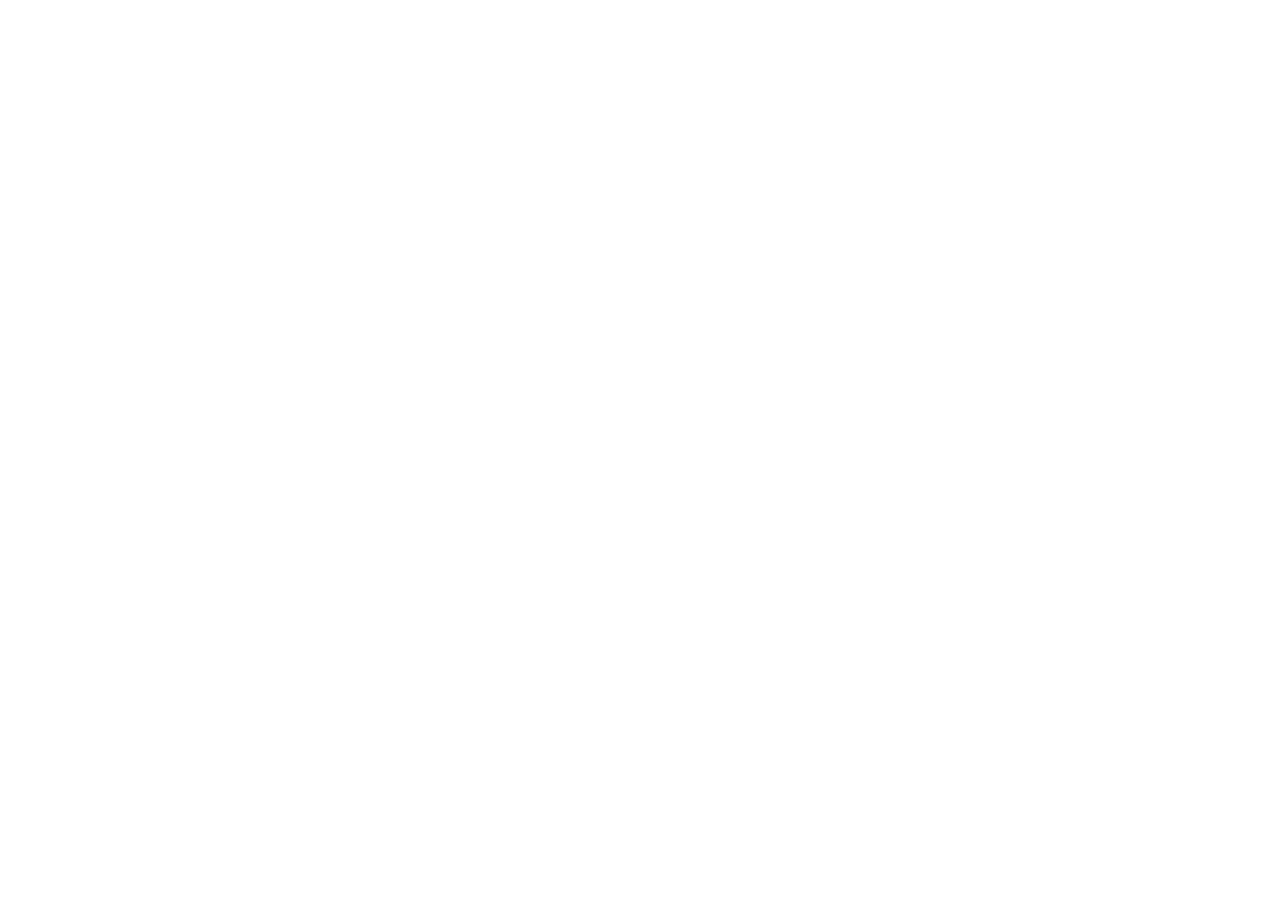
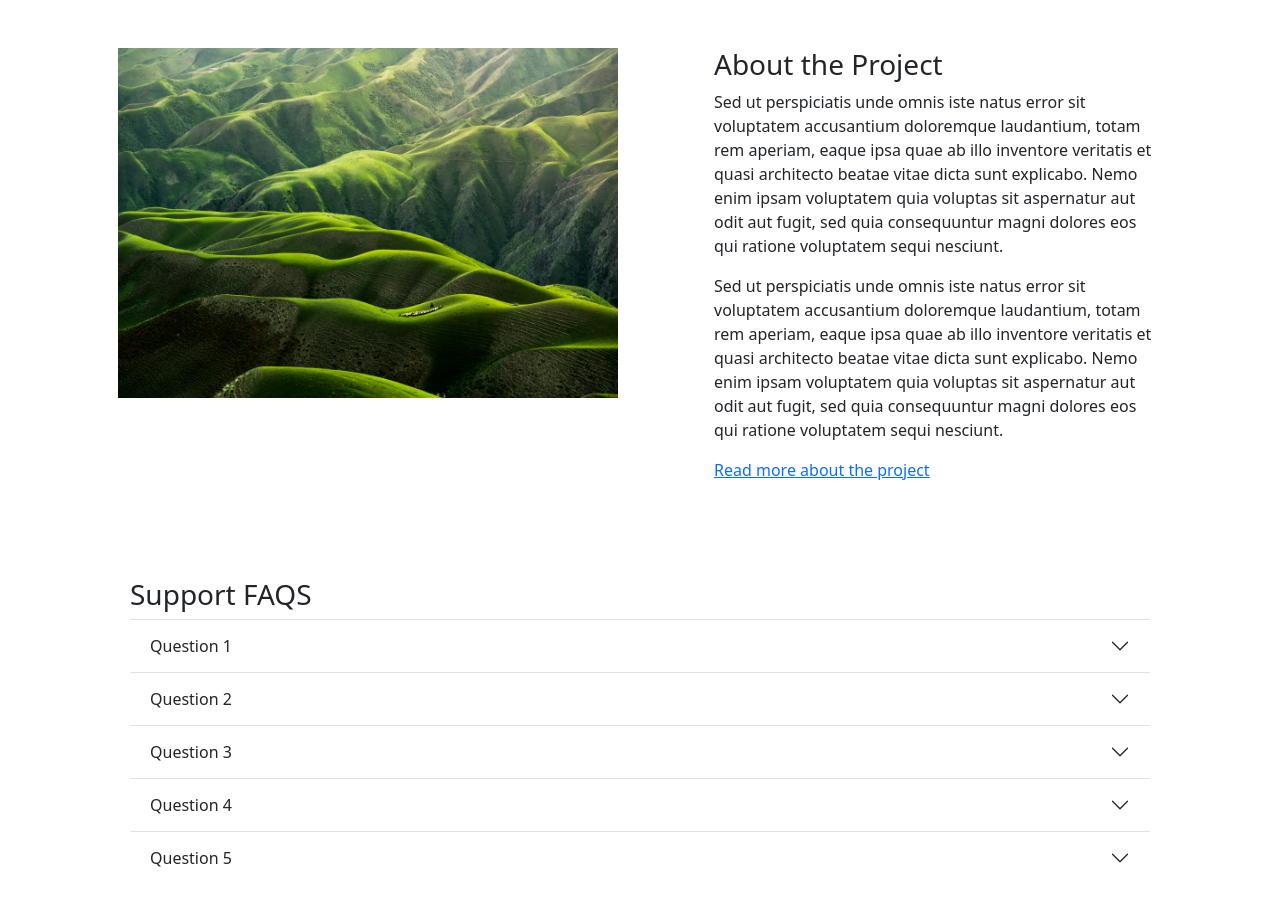
Before and after one commit to C-Blouin/SmartBeach, a React (Vite) app: page / in a window 1280 px wide. Before the commit this address had no page. Shown: the top 906 px of the page. Before the commit the page ends 800 px from the top, so only its background shows below. Built offline with nearby package versions, Linux system fonts and the light colour scheme.

Commit message:
home page, about and FAQ part

```diff
--- a/src/App.jsx
+++ b/src/App.jsx
@@ -1,27 +1,27 @@
 // Importing React Router.
-import { BrowserRouter, Routes, Route } from 'react-router-dom';
+import { BrowserRouter, Routes, Route } from "react-router-dom";
 // Importing createContext, useState, and useEffect hooks.
-import React, { createContext, useState, useEffect } from 'react';
+import React, { createContext, useState, useEffect } from "react";
 
 // Normalize CSS Before Custom Styles.
-import './css/normalize.css';
+import "./css/normalize.css";
 // Custom Styles.
-import './css/App.css';
+import "./css/App.css";
 
 // Importing shared Header and Footer components.
-import Header from './views/shared/Header.jsx';
-import Footer from './views/shared/Footer.jsx';
-
+import Header from "./views/shared/Header.jsx";
+import Footer from "./views/shared/Footer.jsx";
+import Home from "./views/Home.jsx";
 function App() {
-
   return (
-    <div className='App'>
+    <div className="App">
       <Header />
       <main>
         {/* Start of Browser Router Wrapper */}
         <BrowserRouter>
           {/* Application Routes Here */}
           <Routes>
+            <Route path="/" element={<Home />} />
             {/* Place Page Component Routes Here (e.g. Home, About, Dashboard, etc.) */}
           </Routes>
         </BrowserRouter>
@@ -32,4 +32,4 @@
   );
 }
 
-export default App
+export default App;
--- /dev/null
+++ b/src/views/Home.jsx
@@ -0,0 +1,170 @@
+import React from "react";
+
+function Home() {
+  return (
+    <section className="container">
+      <section className="about_us row">
+        <div className="col mx-auto p-5">
+          <img src="/image.jpg" width="500" height="350" alt="" />
+        </div>
+        <div className="col p-5">
+          <h3>About the Project</h3>
+          <p>
+            Sed ut perspiciatis unde omnis iste natus error sit voluptatem
+            accusantium doloremque laudantium, totam rem aperiam, eaque ipsa
+            quae ab illo inventore veritatis et quasi architecto beatae vitae
+            dicta sunt explicabo. Nemo enim ipsam voluptatem quia voluptas sit
+            aspernatur aut odit aut fugit, sed quia consequuntur magni dolores
+            eos qui ratione voluptatem sequi nesciunt.{" "}
+          </p>
+          <p>
+            Sed ut perspiciatis unde omnis iste natus error sit voluptatem
+            accusantium doloremque laudantium, totam rem aperiam, eaque ipsa
+            quae ab illo inventore veritatis et quasi architecto beatae vitae
+            dicta sunt explicabo. Nemo enim ipsam voluptatem quia voluptas sit
+            aspernatur aut odit aut fugit, sed quia consequuntur magni dolores
+            eos qui ratione voluptatem sequi nesciunt.{" "}
+          </p>
+          <a href="#">Read more about the project</a>
+        </div>
+      </section>
+      <section
+        class="accordion accordion-flush questions p-5"
+        id="faqsQuestions"
+      >
+        <h3>Support FAQS</h3>
+        <article class="accordion-item">
+          <h2 class="accordion-header">
+            <button
+              class="accordion-button collapsed"
+              type="button"
+              data-bs-toggle="collapse"
+              data-bs-target="#collapseOne"
+              aria-expanded="true"
+              aria-controls="collapseOne"
+            >
+              Question 1
+            </button>
+          </h2>
+          <div
+            id="collapseOne"
+            class="accordion-collapse collapse"
+            data-bs-parent="#faqsQuestions"
+          >
+            <p class="accordion-body">
+              Sed ut perspiciatis unde omnis iste natus error sit voluptatem
+              accusantium doloremque laudantium, totam rem aperiam, eaque ipsa
+              quae ab illo inventore veritatis et quasi architecto beatae vitae
+              dicta sunt explicabo.
+            </p>
+          </div>
+        </article>
+        <article class="accordion-item">
+          <h2 class="accordion-header">
+            <button
+              class="accordion-button collapsed"
+              type="button"
+              data-bs-toggle="collapse"
+              data-bs-target="#collapseTwo"
+              aria-expanded="false"
+              aria-controls="collapseTwo"
+            >
+              Question 2
+            </button>
+          </h2>
+          <div
+            id="collapseTwo"
+            class="accordion-collapse collapse"
+            data-bs-parent="#faqsQuestions"
+          >
+            <p class="accordion-body">
+              Sed ut perspiciatis unde omnis iste natus error sit voluptatem
+              accusantium doloremque laudantium, totam rem aperiam, eaque ipsa
+              quae ab illo inventore veritatis et quasi architecto beatae vitae
+              dicta sunt explicabo.
+            </p>
+          </div>
+        </article>
+        <article class="accordion-item">
+          <h2 class="accordion-header">
+            <button
+              class="accordion-button collapsed"
+              type="button"
+              data-bs-toggle="collapse"
+              data-bs-target="#collapseThree"
+              aria-expanded="false"
+              aria-controls="collapseThree"
+            >
+              Question 3
+            </button>
+          </h2>
+          <div
+            id="collapseThree"
+            class="accordion-collapse collapse"
+            data-bs-parent="#faqsQuestions"
+          >
+            <p class="accordion-body">
+              Sed ut perspiciatis unde omnis iste natus error sit voluptatem
+              accusantium doloremque laudantium, totam rem aperiam, eaque ipsa
+              quae ab illo inventore veritatis et quasi architecto beatae vitae
+              dicta sunt explicabo.
+            </p>
+          </div>
+        </article>
+        <article class="accordion-item">
+          <h2 class="accordion-header">
+            <button
+              class="accordion-button collapsed"
+              type="button"
+              data-bs-toggle="collapse"
+              data-bs-target="#collapseThree"
+              aria-expanded="false"
+              aria-controls="collapseThree"
+            >
+              Question 4
+            </button>
+          </h2>
+          <div
+            id="collapseThree"
+            class="accordion-collapse collapse"
+            data-bs-parent="#faqsQuestions"
+          >
+            <p class="accordion-body">
+              Sed ut perspiciatis unde omnis iste natus error sit voluptatem
+              accusantium doloremque laudantium, totam rem aperiam, eaque ipsa
+              quae ab illo inventore veritatis et quasi architecto beatae vitae
+              dicta sunt explicabo.
+            </p>
+          </div>
+        </article>
+        <article class="accordion-item">
+          <h2 class="accordion-header">
+            <button
+              class="accordion-button collapsed"
+              type="button"
+              data-bs-toggle="collapse"
+              data-bs-target="#collapseThree"
+              aria-expanded="false"
+              aria-controls="collapseThree"
+            >
+              Question 5
+            </button>
+          </h2>
+          <div
+            id="collapseThree"
+            class="accordion-collapse collapse"
+            data-bs-parent="#faqsQuestions"
+          >
+            <p class="accordion-body">
+              Sed ut perspiciatis unde omnis iste natus error sit voluptatem
+              accusantium doloremque laudantium, totam rem aperiam, eaque ipsa
+              quae ab illo inventore veritatis et quasi architecto beatae vitae
+              dicta sunt explicabo.
+            </p>
+          </div>
+        </article>
+      </section>
+    </section>
+  );
+}
+export default Home;
```
Also changed, not shown: public/image.jpg (added). Lines whose indentation alone changed are shown as unchanged.
